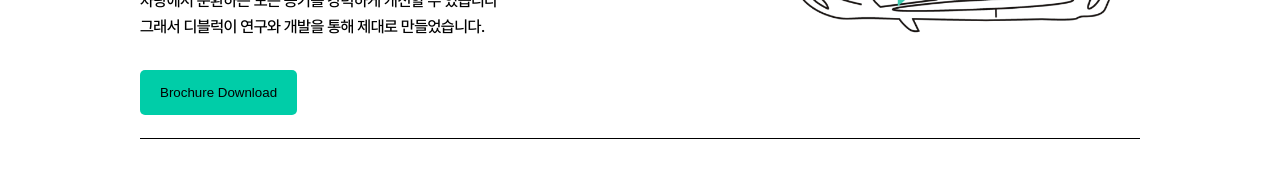
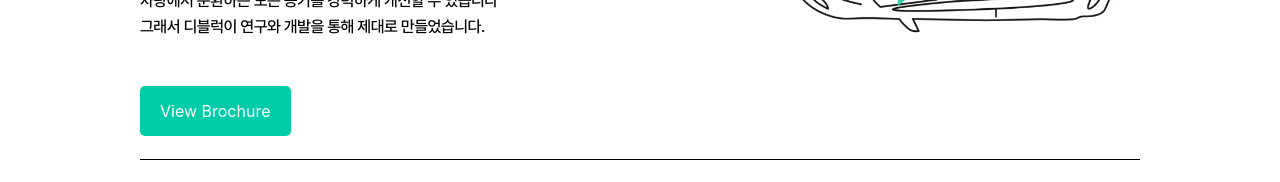
Before and after one commit to weViber/LyncareReact, a React (Create React App) app: page /product in a window 1280 px wide. Shown: the part 532-714 px from the top of the page. Built offline with nearby package versions, Linux system fonts and the light colour scheme.

Commit message:
Change Brochure button

```diff
--- a/src/pages/Product/Product.css
+++ b/src/pages/Product/Product.css
@@ -15,8 +15,8 @@
     width: 100%;
 }
 .BrochureBtn {
-    display: flex;
-    justify-content: center;
+    display: inline-block;
+    /* justify-content: center; */
     margin-top: 30px;
     padding: 15px 20px;
     background-color: #00CDA8;
--- a/src/pages/Product/Product.jsx
+++ b/src/pages/Product/Product.jsx
@@ -27,11 +27,11 @@ const Product = ()=>{
                         공기가 모두 거치게 되기 때문에 필터 하나만 바꿔도<br />
                         차량에서 순환하는 모든 공기를 강력하게 개선할 수 있습니다<br />
                         그래서 디블럭이 연구와 개발을 통해 제대로 만들었습니다.</p>
-                <button className='BrochureBtn'>
-                <a href="/Brochure.pdf" download>
-    Brochure Download
+
+                <a className='BrochureBtn' href="/Brochure.pdf">
+                View Brochure
   </a>
-                </button>
+
                 </div>
                 <div className='CabinFilter_2'>
                     <p><img src={ car_airflow } alt="자동차공기흐름도" />자동차공기흐름도</p>
```
Also changed, not shown: 11 other files (tests, documents, lock files or other folders).
